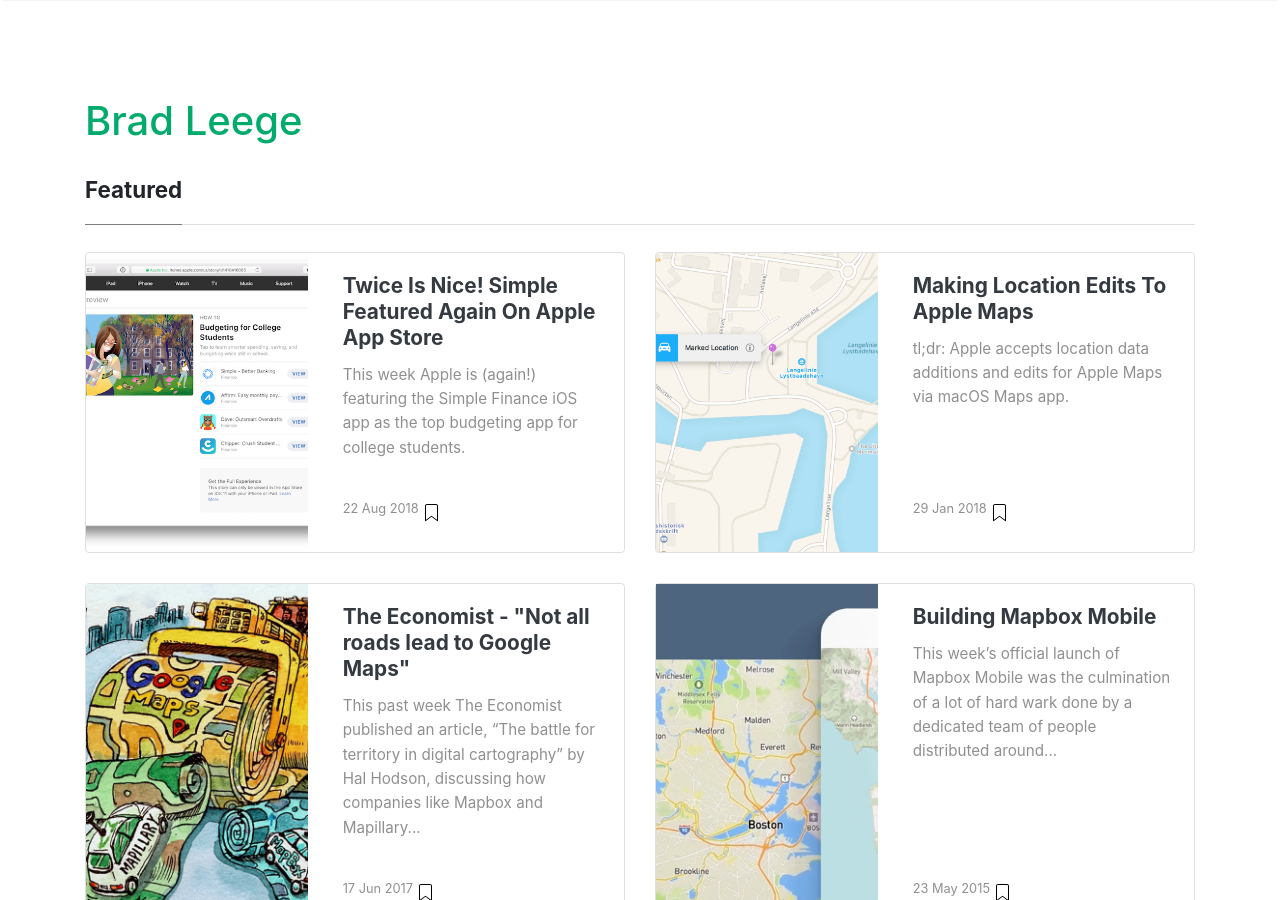
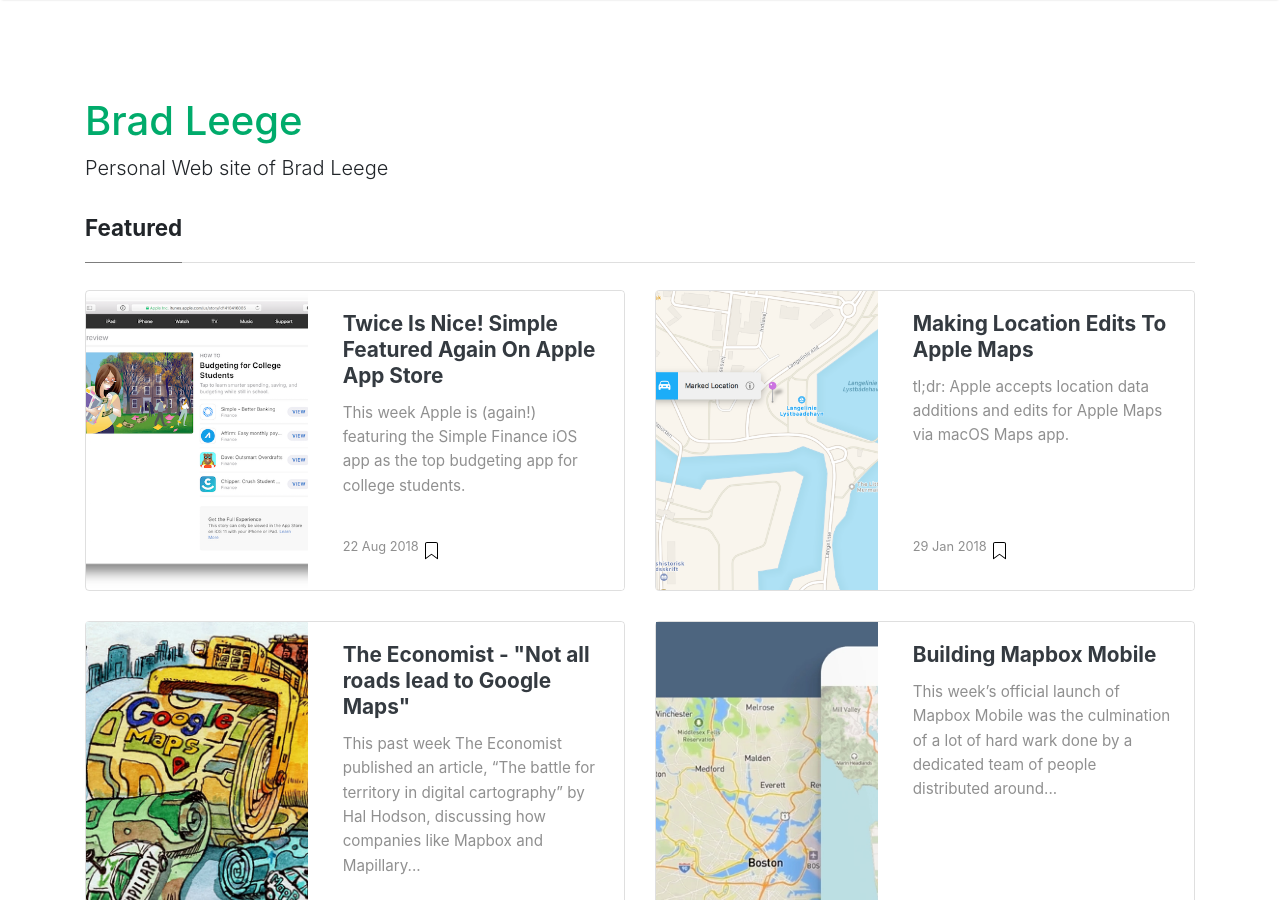
Before and after one commit to bleege/bleege.github.io, a Jekyll site: the page built from index.html, in a window 1280 px wide and 900 px high. Built offline with Jekyll 4.4.1, drawn with Linux system fonts in a browser that asks for light colours; nearby versions of some CDN libraries; the list of posts is cut into pages by our own code; some of the changed lines change nothing that is shown.

Commit message:
Wiring Up SEO Plugin (#15)

```diff
--- a/_config.yml
+++ b/_config.yml
@@ -1,8 +1,8 @@
 # Site
-name: "Brad Leege"
-title: "Brad Leege"
-#description: "Personal Web site of Brad Leege"
+name: 'Brad Leege'
+description: 'Personal Web site of Brad Leege'
 baseurl: ''
+domain_name: 'www.leege.io'
 permalink: /:year/:month/:day/:title.html
 google_analytics: 'UA-100713791-1'
 include: ["_pages"]
@@ -27,6 +27,20 @@
 paginate: 6
 paginate_path: /page:num/
 
+# SEO
+title: 'Brad Leege'
+url: 'www.leege.io'
+author: 'Brad Leege'
+twitter:
+  username: bradleege
+  card: summary
+social:
+  name: Brad Leege
+  links:
+    - https://twitter.com/bradleege
+    - https://www.linkedin.com/in/bradleege
+    - https://github.com/bleege
+
 # Other
 markdown: kramdown
 
```
Also changed, not shown: 4 other files.
